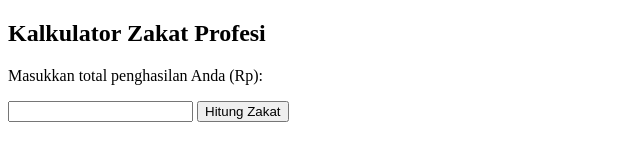
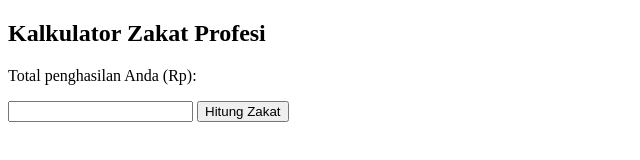
Before and after one commit to pengumpulanbma/webbma, a plain HTML site: page kalkulator-zakat.html in a window 1280 px wide. Shown: the whole page, without its empty margins (0-640 px from the left). Drawn offline with Linux system fonts and the light colour scheme.

Commit message:
Update kalkulator-zakat.html

```diff
--- a/kalkulator-zakat.html
+++ b/kalkulator-zakat.html
@@ -7,7 +7,7 @@
 </head>
 <body>
 <h2>Kalkulator Zakat Profesi</h2>
-<label for="inputAngka">Masukkan total penghasilan Anda (Rp):<p></label>
+<label for="inputAngka">Total penghasilan Anda (Rp):<p></label>
 <input type="number" id="inputAngka">
 <button onclick="hitungZakat()">Hitung Zakat</button></p>
 <p id="hasilZakat"></p>
```
